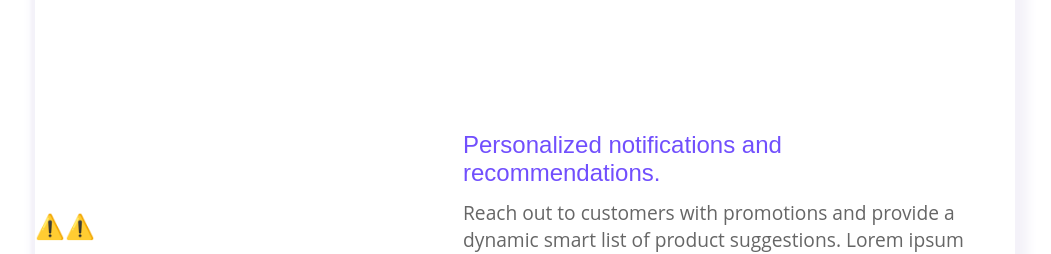
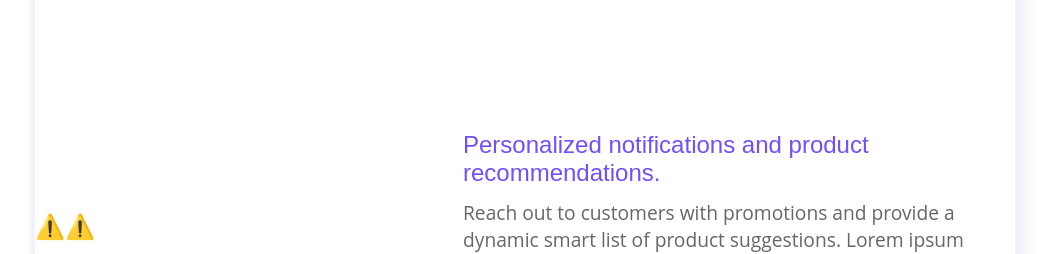
Before and after one commit to marvinsjsu/sml-website, a Next.js app: page / in a window 1280 px wide. Shown: the part 1100-1354 px from the top of the page, without its empty margins (115-1166 px from the left). Built offline with nearby package versions, Linux system fonts and the light colour scheme; no server answers.

Commit message:
add shop content

```diff
--- a/components/flow/shop.js
+++ b/components/flow/shop.js
@@ -68,7 +68,7 @@ const ShopContent = () => {
           />
         </div>
         <p>
-          <span className={styles.highlight}>Personalized notifications and recommendations.</span>
+          <span className={styles.highlight}>Personalized notifications and product recommendations.</span>
           Reach out to customers with promotions and provide a dynamic smart list of product suggestions.
           Lorem ipsum dolor sit amet, consectetur adipiscing elit, sed do eiusmod tempor incididunt ut
           labore et dolore magna aliqua.
```
